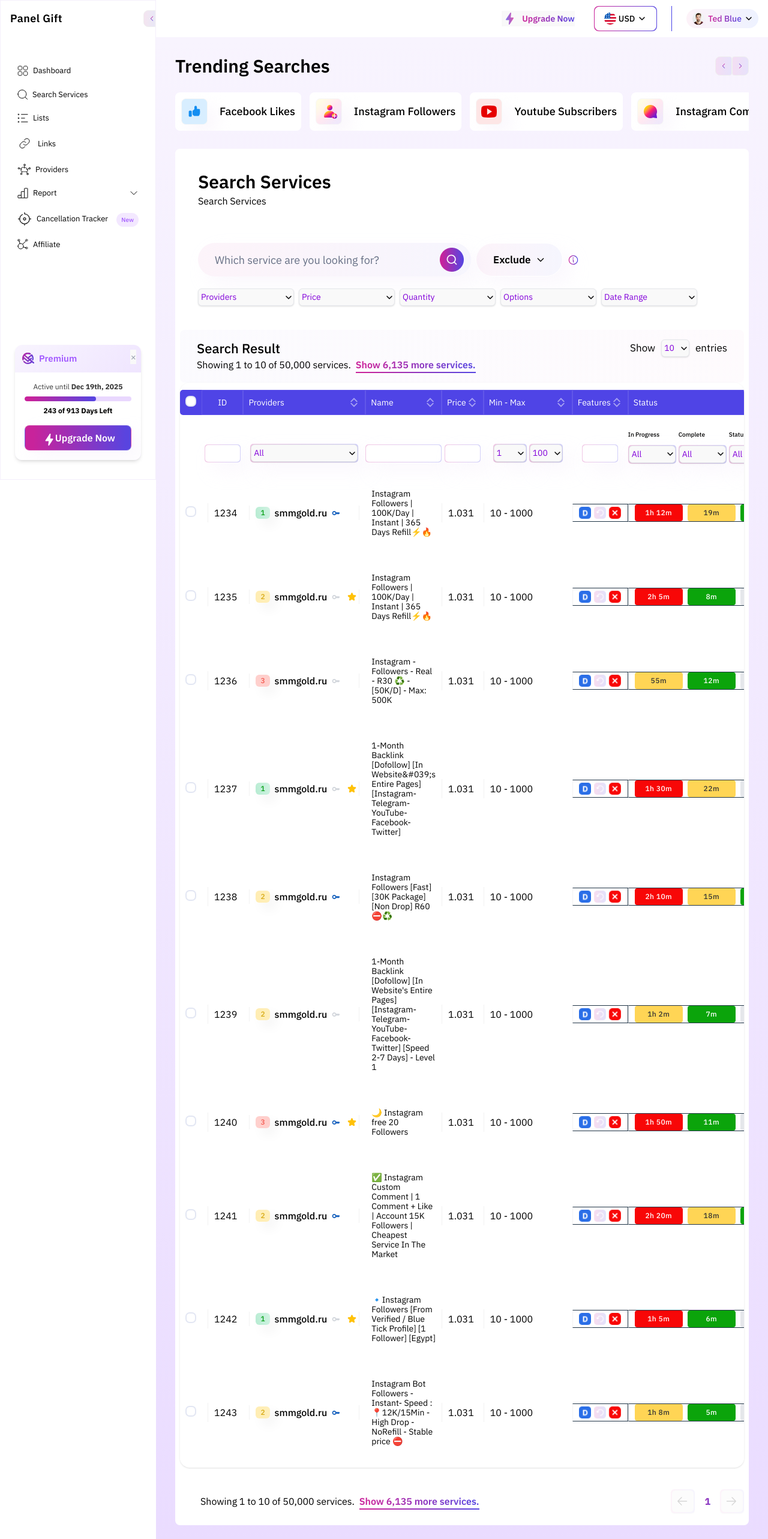
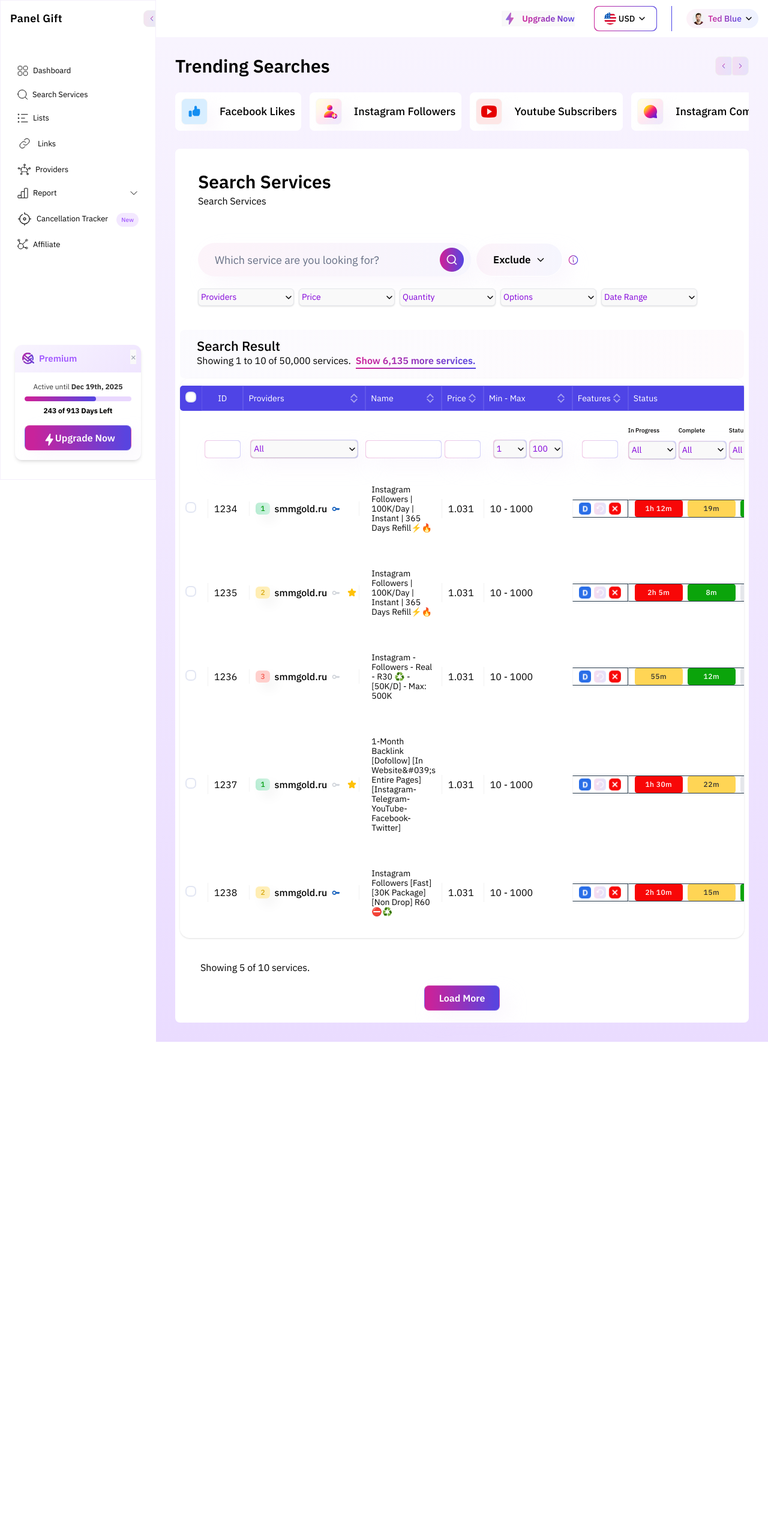
Before and after one commit to pandebono524/cron-job-vue, a Vue app: page / in a window 1280 px wide. Shown: the top 2566 px of the page at 60% size. After the commit the page ends 1737 px from the top, so only its background shows below. Built offline with nearby package versions, Linux system fonts and the light colour scheme.

Commit message:
Refactor TableHeader and useTableData to remove page size functionality; implement load more feature for improved data handling in TrendingSearches.

```diff
--- a/src/components/TableHeader.vue
+++ b/src/components/TableHeader.vue
@@ -6,19 +6,6 @@
             <span class="font-ibm text-black font-medium text-[22px] leading-[100%] tracking-[0%] align-middle">
                 Search Result
             </span>
-            <div class="flex flex-row justify-center items-center gap-[10px]">
-                <span class="font-ibm text-black font-normal text-[17px] leading-[27px] tracking-[0%]">
-                    Show
-                </span>
-                <div class="relative inline-block">
-                    <CustomDropdown :model-value="pageSize"
-                        :options="pageSizeOptions.map(opt => ({ label: opt, value: opt }))"
-                        @update:modelValue="val => emit('update:pageSize', val)" :searchable="false" />
-                </div>
-                <span class="font-ibm text-black font-normal text-[17px] leading-[27px] tracking-[0%]">
-                    entries
-                </span>
-            </div>
         </div>
         <div class="flex flex-col gap-2 lg:flex-row">
             <span class="font-ibm text-black font-normal text-[16px] leading-[27px] tracking-[0%]">
@@ -35,21 +22,4 @@
 </template>
 
 <script setup>
-import CustomDropdown from './CustomDropdown.vue';
-const props = defineProps({
-    pageSize: {
-        type: Number,
-        required: true
-    },
-    pageSizeOptions: {
-        type: Array,
-        required: true
-    }
-});
-
-const emit = defineEmits(['update:pageSize']);
-
-const updatePageSize = (event) => {
-    emit('update:pageSize', Number(event.target.value));
-};
 </script>
--- a/src/composables/useTableData.js
+++ b/src/composables/useTableData.js
@@ -5,9 +5,9 @@
     const tableData = ref([...initialTableData]);
     const filters = ref({ ...initialFilters });
     const sort = ref({ key: '', asc: true });
-    const pageSize = ref(10);
-    const currentPage = ref(1);
     const selectedRows = ref([]);
+    const visibleCount = ref(5);
+    const LOAD_CHUNK = 10;
 
     const filteredAndSortedDataRaw = computed(() => {
         let data = [...tableData.value];
@@ -69,14 +69,16 @@
     });
 
     const filteredAndSortedData = computed(() => {
-        const start = (currentPage.value - 1) * pageSize.value;
-        const end = start + pageSize.value;
-        return filteredAndSortedDataRaw.value.slice(start, end);
+        return filteredAndSortedDataRaw.value.slice(0, visibleCount.value);
     });
 
-    const totalPages = computed(() => {
-        return Math.ceil(filteredAndSortedDataRaw.value.length / pageSize.value);
+    const canLoadMore = computed(() => {
+        return visibleCount.value < filteredAndSortedDataRaw.value.length;
     });
+
+    function loadMore() {
+        visibleCount.value = Math.min(visibleCount.value + LOAD_CHUNK, filteredAndSortedDataRaw.value.length);
+    }
 
     const setSort = (key) => {
         if (sort.value.key === key) {
@@ -103,8 +105,8 @@
         row.favourite = !row.favourite;
     };
 
-    watch(pageSize, () => {
-        currentPage.value = 1;
+    watch([filteredAndSortedDataRaw], () => {
+        visibleCount.value = LOAD_CHUNK;
     });
 
     watch(filteredAndSortedDataRaw, () => {
@@ -116,15 +118,15 @@
         tableData,
         filters,
         sort,
-        pageSize,
-        currentPage,
         selectedRows,
         filteredAndSortedData,
         filteredAndSortedDataRaw,
-        totalPages,
         setSort,
         toggleSelectAll,
         toggleActivate,
-        toggleFavourite
+        toggleFavourite,
+        visibleCount,
+        canLoadMore,
+        loadMore
     };
 }
--- a/src/pages/TrendingSearches.vue
+++ b/src/pages/TrendingSearches.vue
@@ -10,7 +10,7 @@
                 @removeFilter="removeFilter"
                 @clearAllFilters="clearAllFilters"
             />
-            <TableHeader :pageSize="pageSize" :pageSizeOptions="pageSizeOptions" @update:pageSize="val => pageSize = val" />
+            <TableHeader />
             <DataTable
                 :tableData="filteredAndSortedData"
                 :filters="filters"
@@ -24,58 +24,20 @@
             <div class="flex flex-col gap-2 sm:gap-0 sm:flex-row justify-between items-center pt-9">
                 <div class="flex flex-col md:flex-row gap-2 pl-8.5">
                     <span class="font-ibm text-black font-normal text-[16px] leading-[27px] tracking-[0%]">
-                        Showing 1 to 10 of 50,000 services.
-                    </span>
-                    <span
-                        class="relative font-ibm cursor-pointer font-semibold text-[16px] leading-[27px] tracking-[0%] bg-premium-gradient from-premium-start to-premium-end bg-clip-text text-transparent w-fit">
-                        Show 6,135 more services.
-                        <span
-                            class="absolute left-0 right-0 bottom-0 h-[2px] w-full bg-premium-gradient from-premium-start to-premium-end"></span>
+                        Showing {{ filteredAndSortedData.length }} of {{ filteredAndSortedDataRaw.length }} services.
                     </span>
                 </div>
-                <div class="flex flex-row justify-center items-center">
-                    <div class="relative rounded-md"
-                        :class="currentPage === 1 ? 'opacity-50' : ''"
-                        style="background: linear-gradient(90deg, rgba(200, 35, 155, 0.1) 7.73%, rgba(89, 68, 223, 0.1) 95.41%); padding: 2px; box-shadow: 0px 1px 2px 0px #1018280D;">
-                        <button :disabled="currentPage === 1" @click="currentPage--"
-                            class="w-9 h-9 flex items-center justify-center rounded-md bg-white outline-none border-0 cursor-pointer"
-                            :class="currentPage === 1 ? 'text-gray-300' : 'text-gray-700'">
-                            <Svg name="arrow-left" class="w-5 h-5 text-black"></Svg>
-                        </button>
-                    </div>
-
-                    <div class="flex gap-2 items-center justify-between px-2">
-                        <button v-for="page in totalPages" :key="page" @click="currentPage = page"
-                            class="font-ibm text-[16px] leading-[27px] px-2 outline-none" :class="currentPage === page
-                                ? 'font-bold bg-clip-text text-transparent'
-                                : 'font-normal text-[#323232]'" :style="currentPage === page ? {
-                                    background: 'linear-gradient(90deg, #C5269A 9.05%, #4E43E5 94.4%)',
-                                    WebkitBackgroundClip: 'text',
-                                    WebkitTextFillColor: 'transparent',
-                                    backgroundClip: 'text',
-                                    color: 'transparent'
-                                } : {}">
-                            {{ page }}
-                        </button>
-                    </div>
-
-                    <div class="relative rounded-md"
-                        :class="currentPage === totalPages ? 'opacity-50' : ''"
-                        style="background: linear-gradient(90deg, rgba(200, 35, 155, 0.1) 7.73%, rgba(89, 68, 223, 0.1) 95.41%); padding: 2px; box-shadow: 0px 1px 2px 0px #1018280D;">
-                        <button :disabled="currentPage === totalPages" @click="currentPage++"
-                            class="w-9 h-9 flex items-center justify-center rounded-md bg-white outline-none border-0 cursor-pointer"
-                            :class="currentPage === totalPages ? 'text-gray-300' : 'text-gray-700'">
-                            <Svg name="arrow-right" class="w-5 h-5"></Svg>
-                        </button>
-                    </div>
-                </div>
+            </div>
+            <div class="flex justify-center mt-4" v-if="canLoadMore">
+                <button @click="loadMore" class="px-6 py-2 rounded-lg font-semibold text-white bg-premium-gradient from-premium-start to-premium-end border border-premium shadow-premium">
+                    Load More
+                </button>
             </div>
         </div>
     </div>
 </template>
 
 <script setup>
-import Svg from '../components/Svg.vue';
 import TrendingCards from '../components/TrendingCards.vue';
 import SearchHeader from '../components/SearchHeader.vue';
 import FilterSection from '../components/FilterSection.vue';
@@ -90,16 +52,16 @@
     filters,
     sort,
     pageSize,
-    currentPage,
     selectedRows,
-    headerCheckbox,
     filteredAndSortedData,
     filteredAndSortedDataRaw,
-    totalPages,
     setSort,
     toggleSelectAll,
     toggleActivate,
-    toggleFavourite
+    toggleFavourite,
+    visibleCount,
+    canLoadMore,
+    loadMore
 } = useTableData();
 
 const {
```
